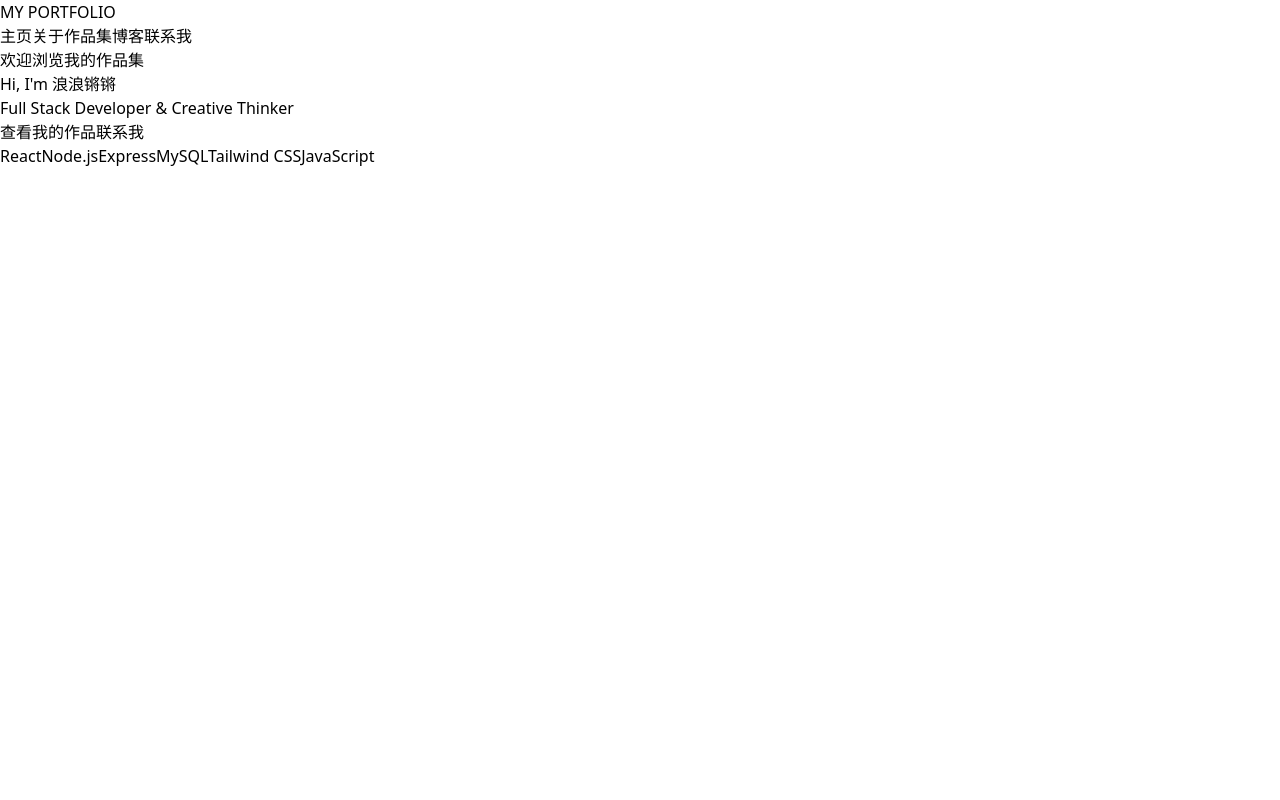
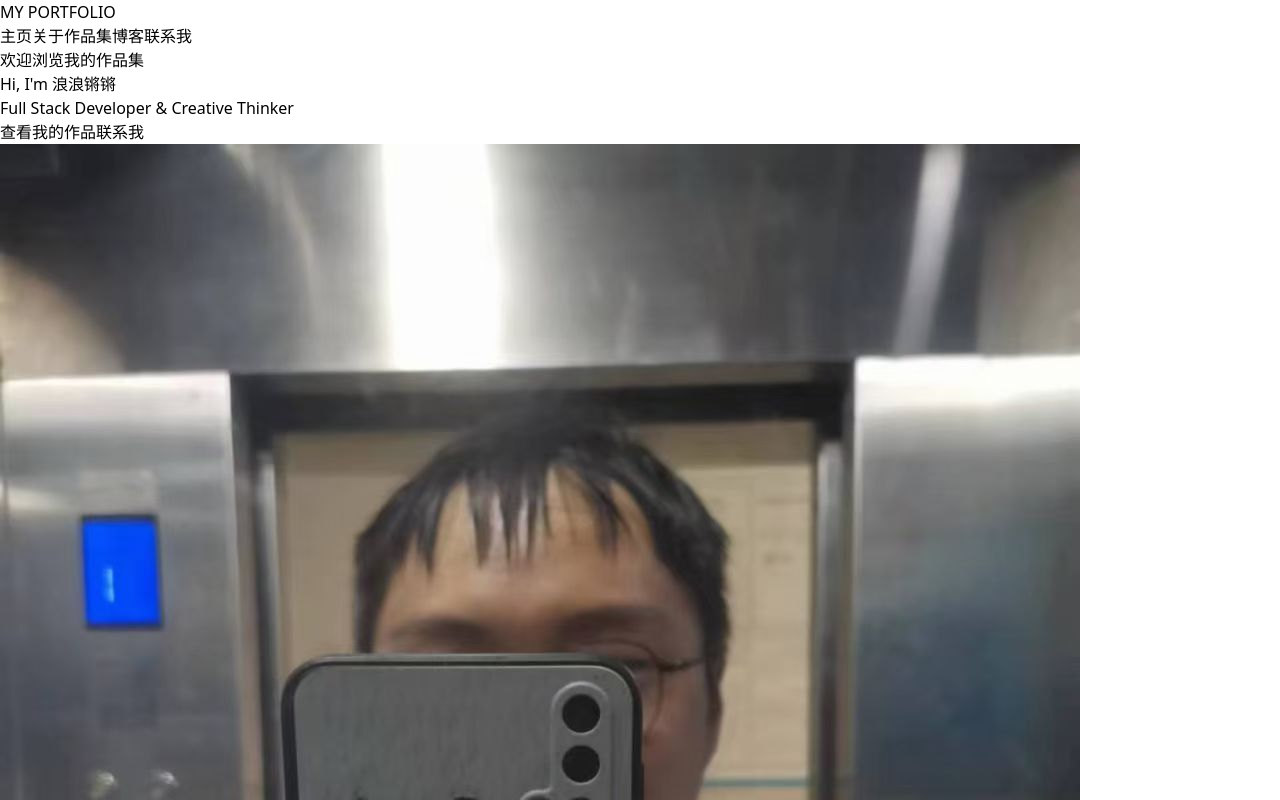
Before and after one commit to wulang123456789/portfolio-client, a React (Vite) app: page / in a window 1280 px wide. Shown: the top 800 px of the page. Built offline with nearby package versions, Linux system fonts and the light colour scheme.

Commit message:
update home page layout with profile image

```diff
--- a/src/pages/Home.jsx
+++ b/src/pages/Home.jsx
@@ -5,7 +5,10 @@ export default function Home() {
   return (
     <div className="min-h-screen bg-gray-950 text-white">
       {/* Hero 区域 */}
-      <div className="flex flex-col items-center justify-center min-h-screen text-center px-4">
+      <div className="min-h-screen flex flex-col md:flex-row items-center pt-20 md:pt-0">
+
+        {/* 左侧：文字 */}
+        <div className="flex-1 flex flex-col items-start justify-center text-left px-6 md:px-16 order-2 md:order-1">
           <motion.p
             initial={{ opacity: 0, y: -20 }}
             animate={{ opacity: 1, y: 0 }}
@@ -19,7 +22,7 @@ export default function Home() {
             initial={{ opacity: 0, y: 20 }}
             animate={{ opacity: 1, y: 0 }}
             transition={{ duration: 0.6, delay: 0.2 }}
-          className="text-4xl md:text-7xl font-bold mb-6"
+            className="text-4xl md:text-6xl font-bold mb-6"
           >
             Hi, I'm <span className="text-purple-400">浪浪锵锵</span>
           </motion.h1>
@@ -28,7 +31,7 @@ export default function Home() {
             initial={{ opacity: 0 }}
             animate={{ opacity: 1 }}
             transition={{ duration: 0.6, delay: 0.4 }}
-          className="text-gray-400 text-xl md:text-2xl mb-10 max-w-xl"
+            className="text-gray-400 text-lg md:text-2xl mb-10 max-w-xl"
           >
             Full Stack Developer & Creative Thinker
           </motion.p>
@@ -54,8 +57,23 @@ export default function Home() {
           </motion.div>
         </div>
 
+        {/* 右侧：图片 */}
+        <motion.div
+          initial={{ opacity: 0, scale: 0.95 }}
+          animate={{ opacity: 1, scale: 1 }}
+          transition={{ duration: 0.7 }}
+          className="flex-1 w-full md:h-screen order-1 md:order-2"
+        >
+          <img
+            src="/profile.jpg"
+            alt="个人照片"
+            className="w-full h-64 md:h-full object-cover"
+          />
+        </motion.div>
+      </div>
+
       {/* 技能标签区 */}
-      <div className="pb-20 flex flex-wrap justify-center gap-3 px-4">
+      <div className="pb-20 pt-10 flex flex-wrap justify-center gap-3 px-4">
         {['React', 'Node.js', 'Express', 'MySQL', 'Tailwind CSS', 'JavaScript'].map((skill) => (
           <span
             key={skill}
--- a/src/pages/Portfolio.jsx
+++ b/src/pages/Portfolio.jsx
@@ -27,7 +27,7 @@ export default function Portfolio() {
       {loading ? (
         <p className="text-center text-gray-500">加载中...</p>
       ) : projects.length === 0 ? (
-        <p className="text-center text-gray-500">暂无作品，请在后台添加。</p>
+        <p className="text-center text-gray-500">暂无作品，尽情期待</p>
       ) : (
         <div className="max-w-6xl mx-auto grid md:grid-cols-2 lg:grid-cols-3 gap-8">
           {projects.map((project, i) => (
```
Also changed, not shown: public/profile.jpg (added). Lines whose indentation alone changed are shown as unchanged.
